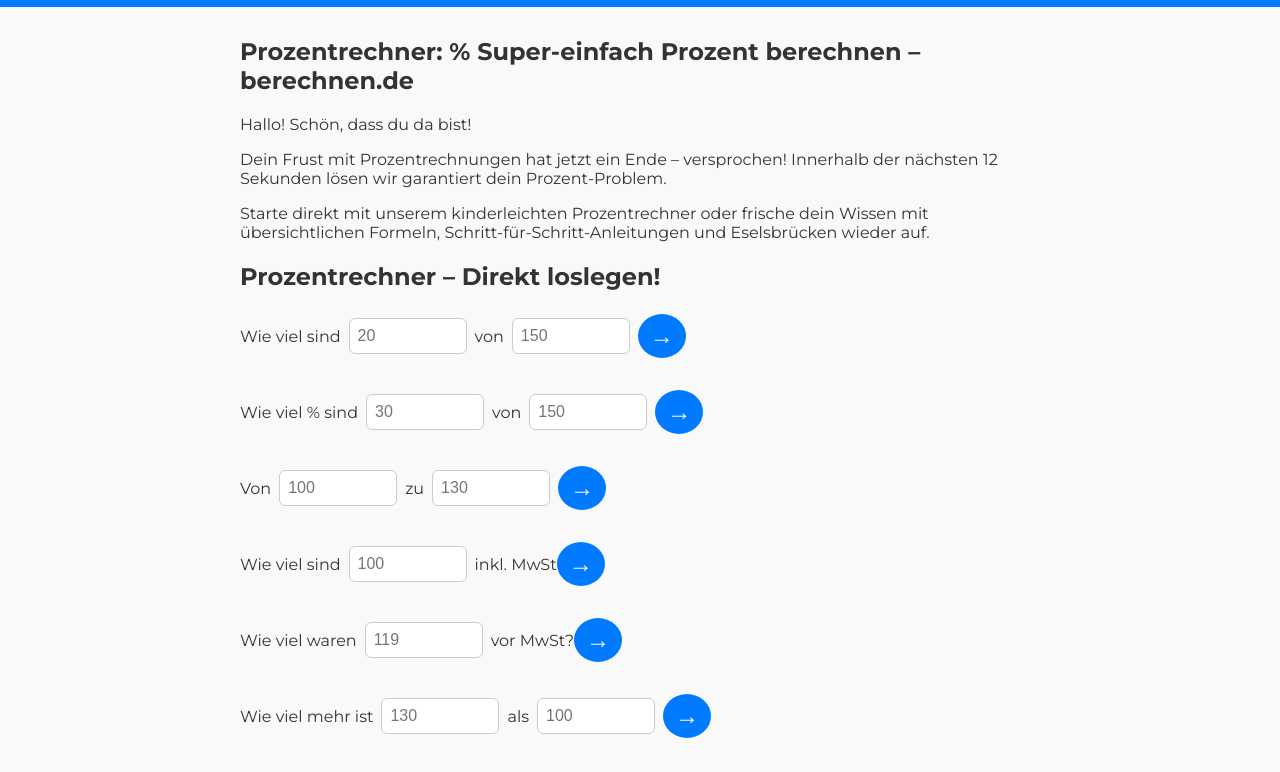
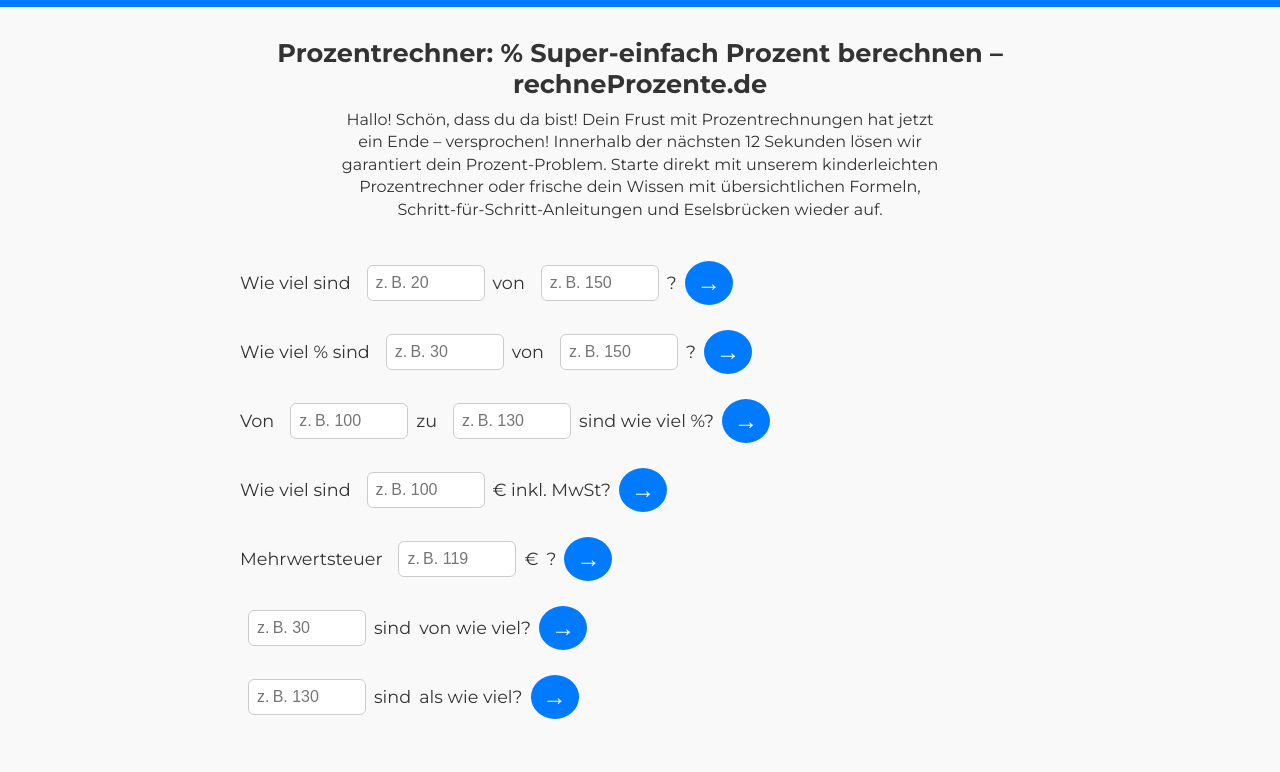
Before and after one commit to Frederikkrausesaas/Prozentrechner, a plain HTML site: page index.html in a window 1280 px wide. Shown: the part 64-836 px from the top of the page. After the commit the page ends 813 px from the top, so only its background shows below. Drawn offline with Linux system fonts and the light colour scheme.

Commit message:
Update index.html

```diff
--- a/index.html
+++ b/index.html
@@ -22,77 +22,82 @@
 
   <main>
   <div class="container">
-      <section class="welcome">
-        <h1>Prozentrechner: % Super-einfach Prozent berechnen – berechnen.de</h1>
-        <p>Hallo! Schön, dass du da bist!</p>
-        <p>Dein Frust mit Prozentrechnungen hat jetzt ein Ende – versprochen! Innerhalb der nächsten 12 Sekunden lösen wir garantiert dein Prozent-Problem. </p>
-        <p>Starte direkt mit unserem kinderleichten Prozentrechner oder frische dein Wissen mit übersichtlichen Formeln, Schritt-für-Schritt-Anleitungen und Eselsbrücken wieder auf.</p>
-      </section>
+    <div class="intro">
+      <h2>Prozentrechner: % Super-einfach Prozent berechnen – rechneProzente.de</h2>
+      <p>
+        Hallo! Schön, dass du da bist! Dein Frust mit Prozentrechnungen hat jetzt ein Ende – versprochen!
+        Innerhalb der nächsten 12 Sekunden lösen wir garantiert dein Prozent-Problem. Starte direkt mit
+        unserem kinderleichten Prozentrechner oder frische dein Wissen mit übersichtlichen Formeln,
+        Schritt-für-Schritt-Anleitungen und Eselsbrücken wieder auf.
+      </p>
+    </div>
 
-      <div class="card">
-        <h2>Prozentrechner – Direkt loslegen!</h2>
+    <!-- Frage 1 -->
+    <div class="question">
+      <span>Wie viel sind</span>
+      <input type="number" placeholder="z. B. 20">
+      <span>von</span>
+      <input type="number" placeholder="z. B. 150">
+      <span>?</span>
+      <button>→</button>
+    </div>
 
-        <!-- Rechner 1: Wie viel sind X % von Y? -->
+    <!-- Frage 2 -->
     <div class="question">
-          <p>Wie viel sind</p>
-          <input type="number" id="p1" placeholder="20" />
-          <p>von</p>
-          <input type="number" id="g1" placeholder="150" />
-          <button onclick="rechne1()">→</button>
+      <span>Wie viel % sind</span>
+      <input type="number" placeholder="z. B. 30">
+      <span>von</span>
+      <input type="number" placeholder="z. B. 150">
+      <span>?</span>
+      <button>→</button>
     </div>
-        <p id="erg1"></p>
 
-        <!-- Rechner 2: Wie viel % sind X von Y? -->
+    <!-- Frage 3 -->
     <div class="question">
-          <p>Wie viel % sind</p>
-          <input type="number" id="w2" placeholder="30" />
-          <p>von</p>
-          <input type="number" id="g2" placeholder="150" />
-          <button onclick="rechne2()">→</button>
+      <span>Von</span>
+      <input type="number" placeholder="z. B. 100">
+      <span>zu</span>
+      <input type="number" placeholder="z. B. 130">
+      <span>sind wie viel %?</span>
+      <button>→</button>
     </div>
-        <p id="erg2"></p>
 
-        <!-- Rechner 3: Von X zu Y – wie viel % ist das? -->
+    <!-- Frage 4 -->
     <div class="question">
-          <p>Von</p>
-          <input type="number" id="x3" placeholder="100" />
-          <p>zu</p>
-          <input type="number" id="y3" placeholder="130" />
-          <button onclick="rechne3()">→</button>
+      <span>Wie viel sind</span>
+      <input type="number" placeholder="z. B. 100">
+      <span>€ inkl. MwSt?</span>
+      <button>→</button>
     </div>
-        <p id="erg3"></p>
 
-        <!-- Rechner 4: Wie viel sind Y inkl. MwSt (19%)? -->
+    <!-- Frage 5 -->
     <div class="question">
-          <p>Wie viel sind</p>
-          <input type="number" id="netto4" placeholder="100" />
-          <p>inkl. MwSt</p>
-          <button onclick="rechne4()">→</button>
+      <span>Mehrwertsteuer</span>
+      <input type="number" placeholder="z. B. 119">
+      <span>€</span>
+      <span>?</span>
+      <button>→</button>
     </div>
-        <p id="erg4"></p>
 
-        <!-- Rechner 5: Wie viel waren X € vor MwSt? -->
+    <!-- Frage 6 -->
     <div class="question">
-          <p>Wie viel waren</p>
-          <input type="number" id="brutto5" placeholder="119" />
-          <p>vor MwSt?</p>
-          <button onclick="rechne5()">→</button>
+      <input type="number" placeholder="z. B. 30">
+      <span>sind</span>
+      <span>von wie viel?</span>
+      <button>→</button>
     </div>
-        <p id="erg5"></p>
 
-        <!-- Rechner 6: X € sind wie viel mehr als Y € (in %)? -->
+    <!-- Frage 7 -->
     <div class="question">
-          <p>Wie viel mehr ist</p>
-          <input type="number" id="x6" placeholder="130" />
-          <p>als</p>
-          <input type="number" id="y6" placeholder="100" />
-          <button onclick="rechne6()">→</button>
+      <input type="number" placeholder="z. B. 130">
+      <span>sind</span>
+      <span>als wie viel?</span>
+      <button>→</button>
     </div>
-        <p id="erg6"></p>
 
   </div>
-    </div>
 </main>
+
 
   <script>
     function rechne1() {
```
Lines whose indentation alone changed are shown as unchanged.
